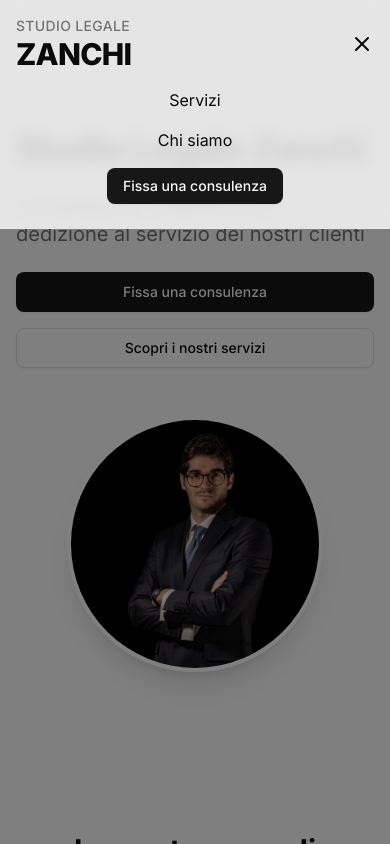
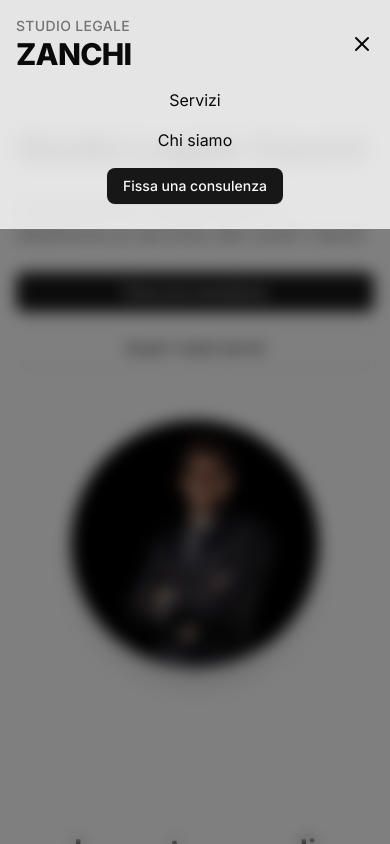
Before and after one commit to Zamir29/studio-legale-zanchi, a Next.js app: page / in a window 390 px wide. Both pictures are taken after a click on the button "Toggle Menu". Shown: the top 844 px of the page. Built offline with nearby package versions, Linux system fonts and the light colour scheme.

Commit message:
reduced the setShouldRenderOverlay to 100

```diff
--- a/src/components/Header.tsx
+++ b/src/components/Header.tsx
@@ -9,21 +9,19 @@ import { AnimatePresence, motion } from "framer-motion";
 
 export default function Header() {
   const [isMenuOpen, setIsMenuOpen] = useState(false);
-  const [showOverlay, setShowOverlay] = useState(false);
+
   const [shouldRenderOverlay, setShouldRenderOverlay] = useState(false);
 
   const openMenu = () => {
     setIsMenuOpen(true);
     setShouldRenderOverlay(true);
-    setShowOverlay(true);
   };
 
   const closeMenu = () => {
-    setShowOverlay(false);
     setIsMenuOpen(false);
     setTimeout(() => {
       setShouldRenderOverlay(false);
-    }, 300); // Wait for both fade and collapse (300ms each)
+    }, 100); // Wait
   };
 
   return (
@@ -31,7 +29,7 @@ export default function Header() {
       <AnimatePresence>
         {shouldRenderOverlay && (
           <motion.div
-            className="fixed inset-0 z-40 bg-black/50"
+            className="fixed inset-0 z-40 bg-black/50 backdrop-blur"
             initial={{ opacity: 0 }}
             animate={{ opacity: 1 }}
             exit={{ opacity: 0 }}
```
